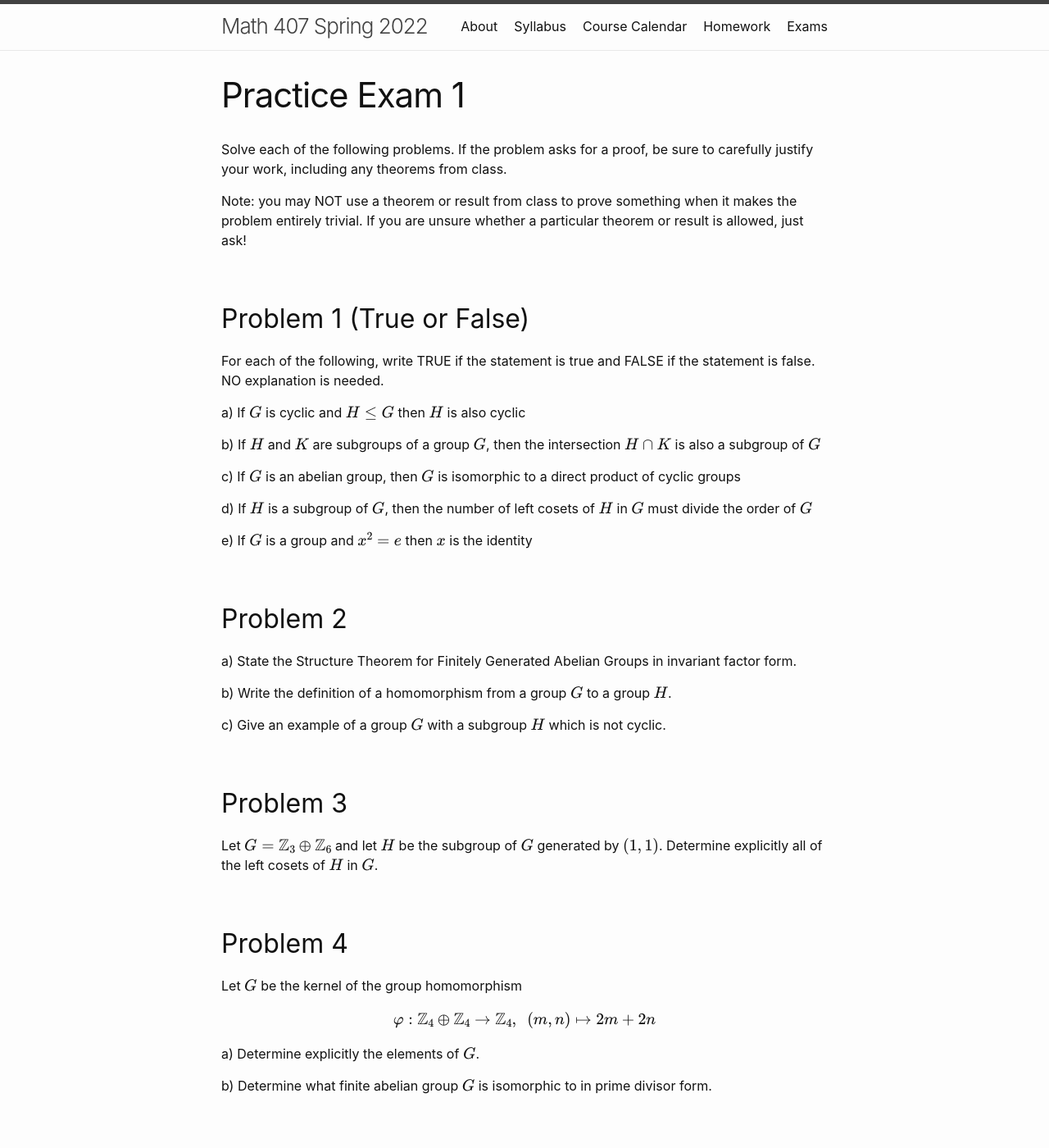
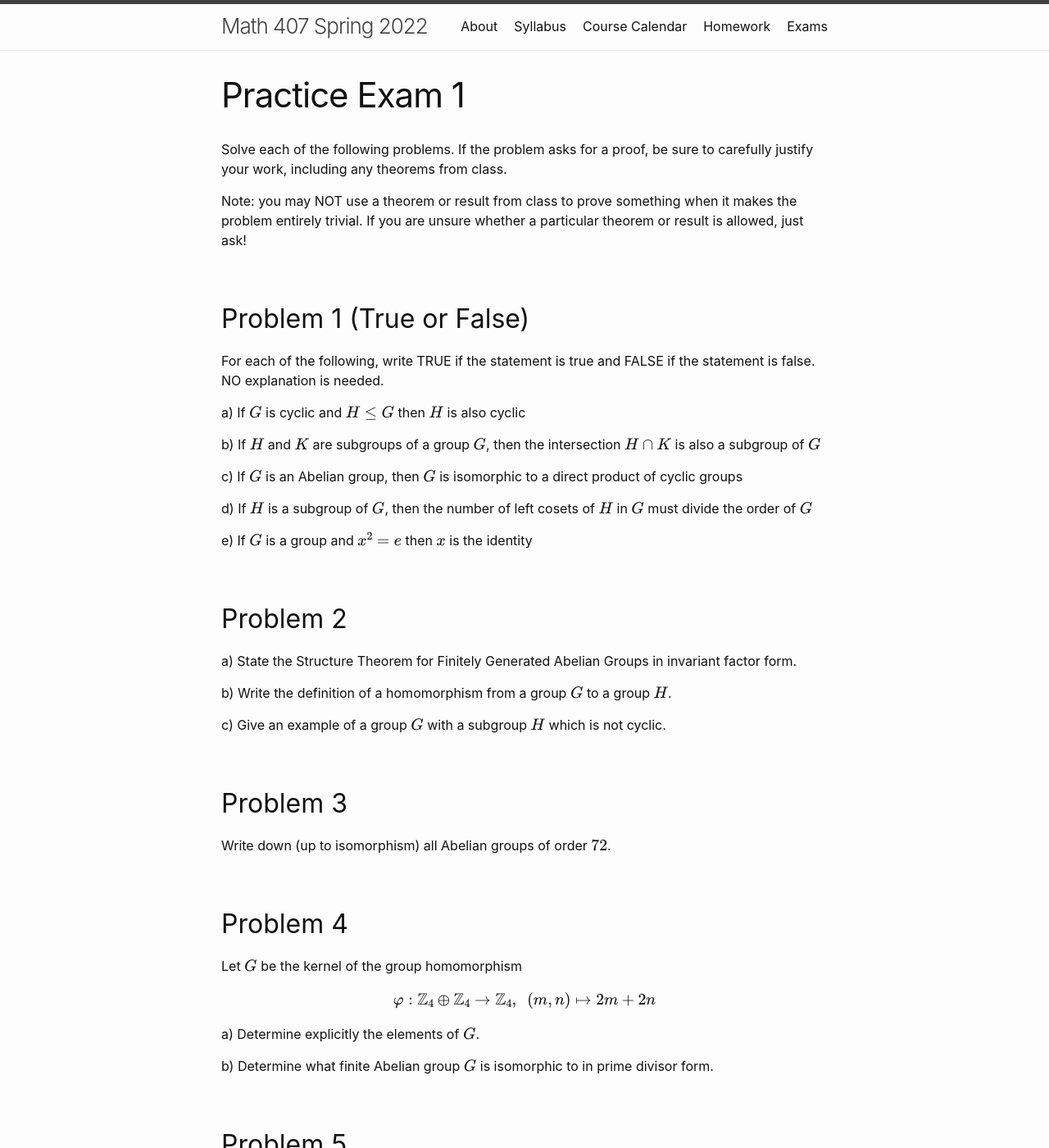
Before and after one commit to wcasper/math407spring2022, a Jekyll site: the page built from _exams/practice-exam1.md, in a window 1280 px wide and 1400 px high. Shown: the whole window at 82% size. Built offline with Jekyll 4.4.1, drawn with Linux system fonts in a browser that asks for light colours.

Commit message:
removed coset problem

```diff
--- a/_exams/practice-exam1.md
+++ b/_exams/practice-exam1.md
@@ -16,7 +16,7 @@ a) If $$G$$ is cyclic and $$H\leq G$$ then $$H$$ is also cyclic
 
 b) If $$H$$ and $$K$$ are subgroups of a group $$G$$, then the intersection $$H\cap K$$ is also a subgroup of $$G$$
 
-c) If $$G$$ is an abelian group, then $$G$$ is isomorphic to a direct product of cyclic groups
+c) If $$G$$ is an Abelian group, then $$G$$ is isomorphic to a direct product of cyclic groups
 
 d) If $$H$$ is a subgroup of $$G$$, then the number of left cosets of $$H$$ in $$G$$ must divide the order of $$G$$
 
@@ -32,7 +32,7 @@ c) Give an example of a group $$G$$ with a subgroup $$H$$ which is not cyclic.
 
 ## Problem 3
 
-Let $$G = \mathbb Z_3\oplus \mathbb Z_6$$ and let $$H$$ be the subgroup of $$G$$ generated by $$(1,1)$$. Determine explicitly all of the left cosets of $$H$$ in $$G$$.
+Write down (up to isomorphism) all Abelian groups of order $$72$$.
 
 ## Problem 4
 
@@ -42,7 +42,7 @@ $$\varphi: \mathbb Z_4\oplus\mathbb Z_4\rightarrow\mathbb Z_4,\ \ (m,n)\mapsto 2
 
 a) Determine explicitly the elements of $$G$$.
 
-b) Determine what finite abelian group $$G$$ is isomorphic to in prime divisor form.
+b) Determine what finite Abelian group $$G$$ is isomorphic to in prime divisor form.
 
 ## Problem 5
 
```
